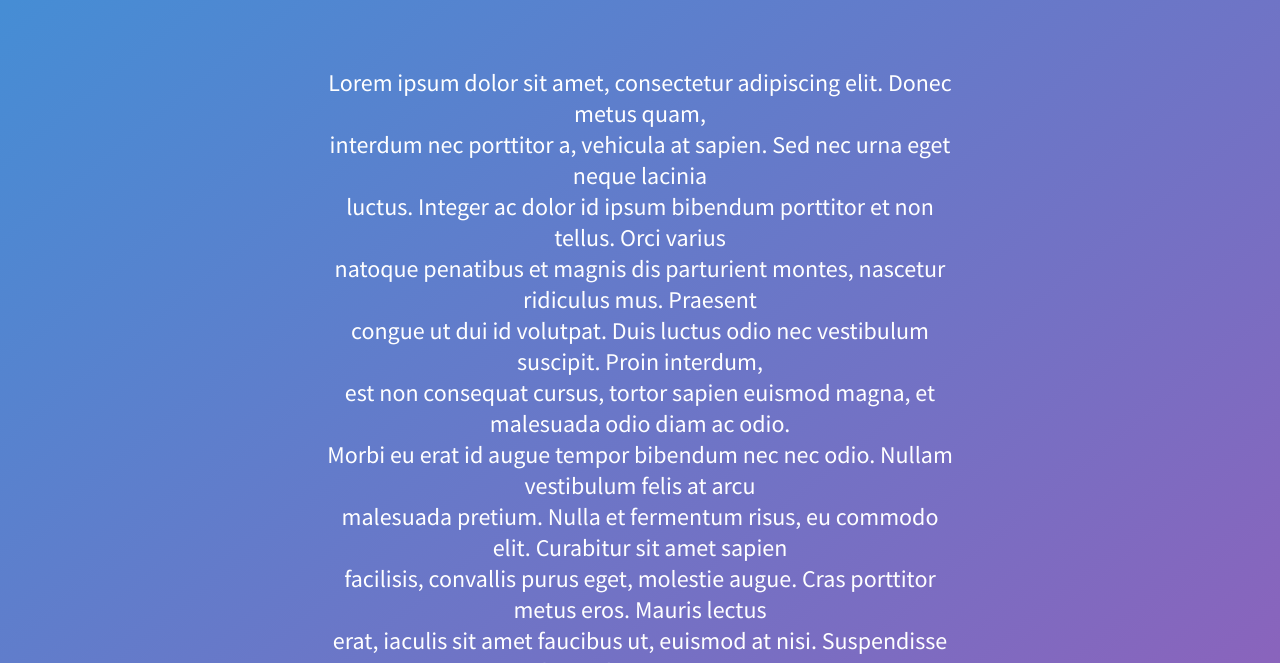
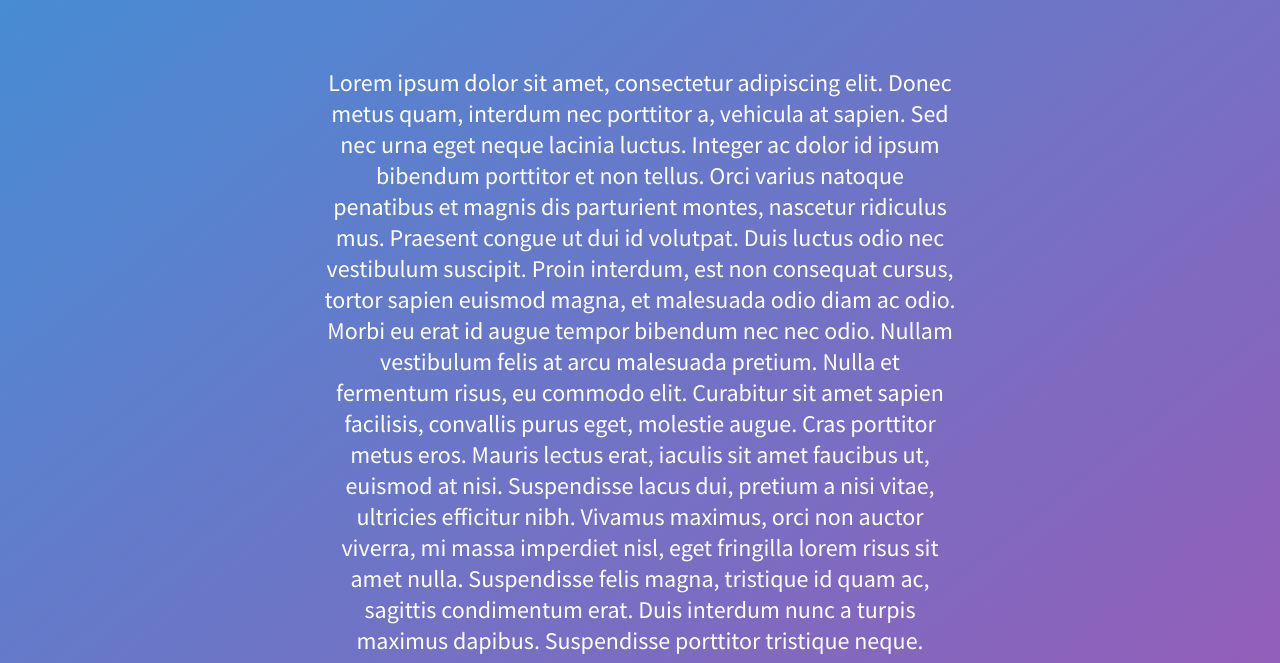
Before and after one commit to colemotuliak/Bliss-HTML, a plain HTML site: page generic.html in a window 1280 px wide. Shown: the part 437-1100 px from the top of the page. Drawn offline with Linux system fonts and the light colour scheme.

Commit message:
Fix titles, some CSS
I noticed I forgot to change the title of `generic.html` to generic from about me, since this was originally from my personal website

```diff
--- a/bliss.css
+++ b/bliss.css
@@ -1,4 +1,4 @@
-/* CSS Stylesheet colemotuliak.space */
+/* Bliss Stylesheet */
 
 /* Universal Styles */
 
@@ -113,7 +113,7 @@ a.footerMailTo {
 
 }
 
-/* This is a placeholder for something I might want to do with the icons from Font Awesome*/
+/* This is a placeholder for something I might want to do with the icons from Font Awesome */
 
 /*.socialMediaIcons {}*/
 
--- a/generic.html
+++ b/generic.html
@@ -23,23 +23,23 @@
 </ul>
 </nav>
 
-<h2 class="titleHeader">about me</h2>
+<h2 class="titleHeader">generic</h2>
 <div class="divCenter">
 <p class="punderHeader">
 
-Lorem ipsum dolor sit amet, consectetur adipiscing elit. Donec metus quam,<br>
-interdum nec porttitor a, vehicula at sapien. Sed nec urna eget neque lacinia<br>
-luctus. Integer ac dolor id ipsum bibendum porttitor et non tellus. Orci varius<br>
-natoque penatibus et magnis dis parturient montes, nascetur ridiculus mus. Praesent<br>
-congue ut dui id volutpat. Duis luctus odio nec vestibulum suscipit. Proin interdum,<br>
-est non consequat cursus, tortor sapien euismod magna, et malesuada odio diam ac odio.<br>
-Morbi eu erat id augue tempor bibendum nec nec odio. Nullam vestibulum felis at arcu<br>
-malesuada pretium. Nulla et fermentum risus, eu commodo elit. Curabitur sit amet sapien<br>
-facilisis, convallis purus eget, molestie augue. Cras porttitor metus eros. Mauris lectus<br>
-erat, iaculis sit amet faucibus ut, euismod at nisi. Suspendisse lacus dui, pretium a<br>
-nisi vitae, ultricies efficitur nibh. Vivamus maximus, orci non auctor viverra, mi massa <br>
-imperdiet nisl, eget fringilla lorem risus sit amet nulla. Suspendisse felis magna,<br>
-tristique id quam ac, sagittis condimentum erat. Duis interdum nunc a turpis maximus<br>
+Lorem ipsum dolor sit amet, consectetur adipiscing elit. Donec metus quam,
+interdum nec porttitor a, vehicula at sapien. Sed nec urna eget neque lacinia
+luctus. Integer ac dolor id ipsum bibendum porttitor et non tellus. Orci varius
+natoque penatibus et magnis dis parturient montes, nascetur ridiculus mus. Praesent
+congue ut dui id volutpat. Duis luctus odio nec vestibulum suscipit. Proin interdum,
+est non consequat cursus, tortor sapien euismod magna, et malesuada odio diam ac odio.
+Morbi eu erat id augue tempor bibendum nec nec odio. Nullam vestibulum felis at arcu
+malesuada pretium. Nulla et fermentum risus, eu commodo elit. Curabitur sit amet sapien
+facilisis, convallis purus eget, molestie augue. Cras porttitor metus eros. Mauris lectus
+erat, iaculis sit amet faucibus ut, euismod at nisi. Suspendisse lacus dui, pretium a
+nisi vitae, ultricies efficitur nibh. Vivamus maximus, orci non auctor viverra, mi massa
+imperdiet nisl, eget fringilla lorem risus sit amet nulla. Suspendisse felis magna,
+tristique id quam ac, sagittis condimentum erat. Duis interdum nunc a turpis maximus
 dapibus. Suspendisse porttitor tristique neque.
 
 </p>
```
